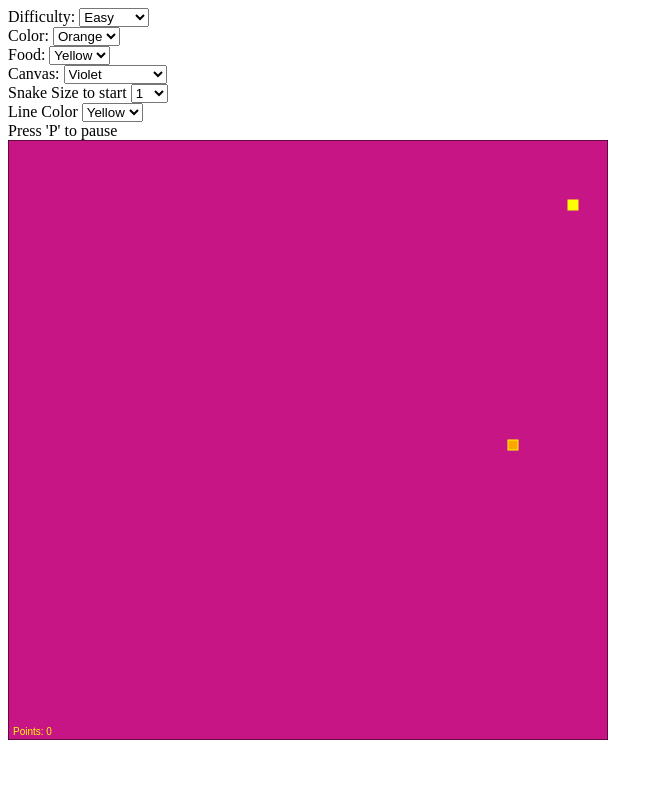
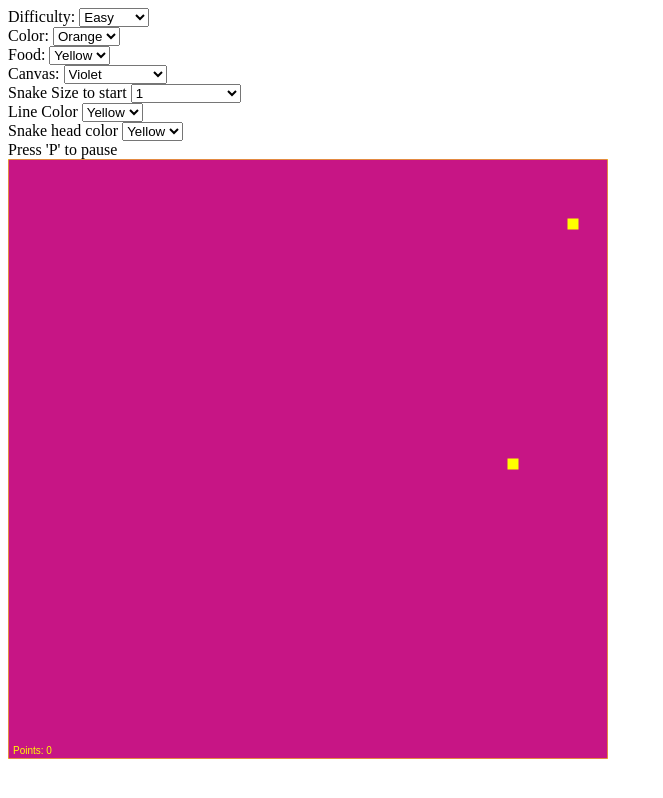
Before and after one commit to JrC615/rattler-run, a plain HTML site: page index.htm in a window 1280 px wide. Shown: the whole page, without its empty margins (0-663 px from the left). Drawn offline with Linux system fonts and the light colour scheme.

Commit message:
Adds head color
Option for head color and new do not click button for snake size.

```diff
--- a/index.htm
+++ b/index.htm
@@ -44,10 +44,20 @@ Snake Size to start
 <option value="4">4</option>
 <option value="5">5</option>
 <option value="10">10</option>
+<option value="30">Do not click!!!!!</option>
 </select>
 <br />
 Line Color
 <select id="line_color">
+<option value="yellow">Yellow</option>
+<option value="black">Black</option>
+<option value="coral">Coral</option>
+<option value="brown">Brown</option>
+<option value="lime">Lime</option>
+</select>
+<br />
+Snake head color
+<select id="head_snake">
 <option value="yellow">Yellow</option>
 <option value="black">Black</option>
 <option value="coral">Coral</option>
--- a/script.js
+++ b/script.js
@@ -17,7 +17,8 @@ $(document).ready(function(){
 		var game_loop;
 		var paused;
 		var snake_size;
-		var line_color
+		var line_color;
+		var head_snake;
         //Lets create the snake now
         var snake_array; //an array of cells to make up the snake
 
@@ -30,6 +31,7 @@ $(document).ready(function(){
 				board_color = $("#canvas_color").val();
 				snake_size = $("#snake_size").val();
 				line_color = $("#line_color").val();
+				head_snake = $("#head_snake").val();
                 if (parseInt(w/cw/2)*2*cw != w)
                         throw "ERROR: Width must be an even number when divised by the cell width.";
                 if (parseInt(h/cw/2)*2*cw != h)
@@ -75,7 +77,7 @@ $(document).ready(function(){
                 //Lets paint the canvas now
                 ctx.fillStyle = board_color;
                 ctx.fillRect(0, 0, w, h);
-                ctx.strokeStyle = "black";
+                ctx.strokeStyle = line_color;
                 ctx.strokeRect(0, 0, w, h);
 
                 //The movement code for the snake to come here.
@@ -127,7 +129,15 @@ $(document).ready(function(){
                 {
                         var c = snake_array[i];
                         //Lets paint 10px wide cells
-                        paint_cell(c.x, c.y, snake_color);
+
+						if (i == 0)
+						{
+							paint_cell(c.x, c.y, head_snake);
+						}
+						else
+						{
+							paint_cell(c.x, c.y, snake_color);
+						}
                 }
 
                 //Lets paint the food
```
